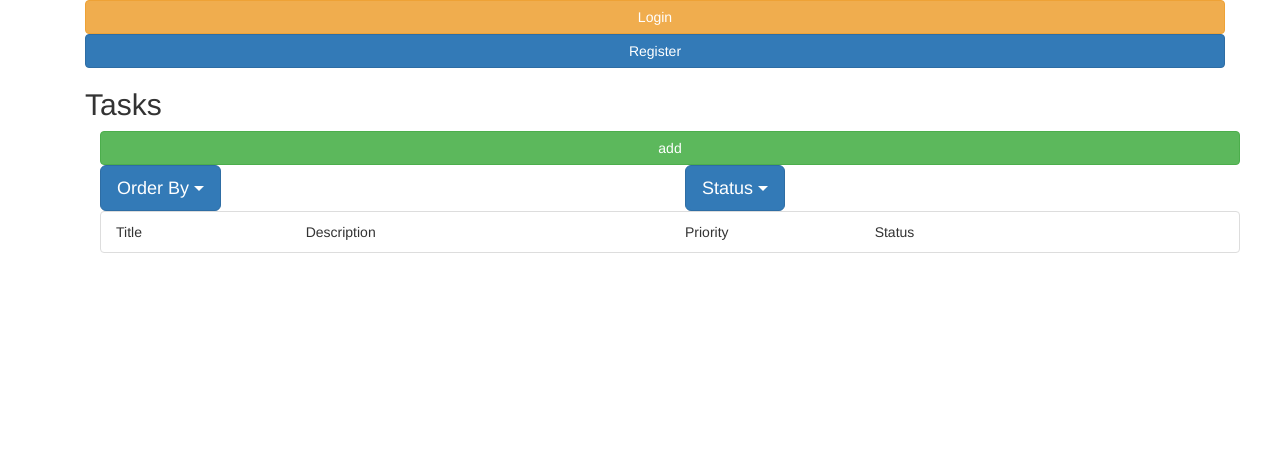
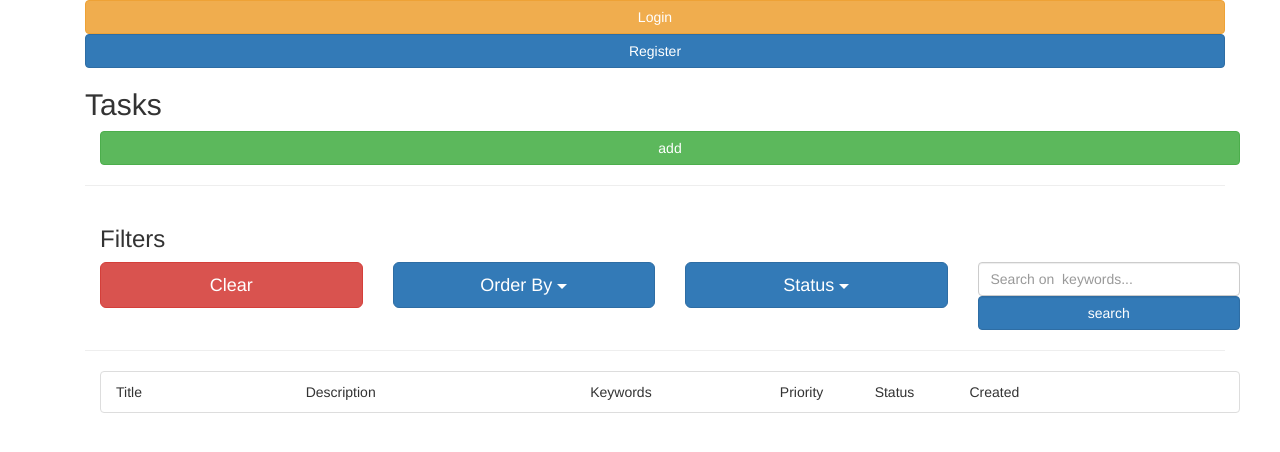
Before and after one commit to CchOOlak/todo, a Django app: page / in a window 1280 px wide. Shown: the part 124-576 px from the top of the page. Run offline with Django 4.2, Linux system fonts and the light colour scheme; data that the repository does not hold is empty; some libraries are stand-ins or nearby versions.

Commit message:
search functionality implemented

```diff
--- a/core/filters.py
+++ /dev/null
@@ -1,15 +0,0 @@
-from rest_framework.filters import OrderingFilter
-
-
-class TaskOrderingFilter(OrderingFilter):
-    allowed_custom_filters = ['created_at', '-created_at', '-priority', 'priority',]
-
-    def get_ordering(self, request, queryset, view):
-        param = request.query_params.get(self.ordering_param)
-        if param and param in self.allowed_custom_filters:
-            return param
-        return '-created_at'
-
-    def filter_queryset(self, request, queryset, view):
-        ordering = self.get_ordering(request, queryset, view)
-        return queryset.order_by(ordering)
--- a/core/views/task.py
+++ b/core/views/task.py
@@ -1,11 +1,10 @@
 from django.shortcuts import redirect, render
 
-from rest_framework import mixins, viewsets
+from rest_framework import mixins, viewsets, filters
 from django_filters.rest_framework import DjangoFilterBackend
 
 from core.models import Task
 from core.serializers import TaskSerializer
-from core.filters import TaskOrderingFilter
 from core.permissions import IsOwnerPermission
 
 
@@ -17,8 +16,12 @@ class TaskViewSet(viewsets.GenericViewSet,
                   mixins.UpdateModelMixin):
     serializer_class = TaskSerializer
     permission_classes = [IsOwnerPermission,]
-    filter_backends = (DjangoFilterBackend, TaskOrderingFilter,)
+
+    filter_backends = (DjangoFilterBackend, filters.SearchFilter, filters.OrderingFilter)
     filterset_fields = ('priority', 'status',)
+    search_fields = ['keywords']
+    ordering_fields = ['created_at', 'priority']
+    ordering = ['id']
 
     def get_queryset(self):
         if self.request.user.is_authenticated:
--- a/templates/index.html
+++ b/templates/index.html
@@ -3,16 +3,14 @@
   {% if user.is_authenticated %}
     <div class="container">
       <h2 class="text-center">Hello, {{ user.username }} !</h2>
-      <a class="btn btn-warning full-btn"
-         href="{% url 'logout' %}">Logout</a>
+      <a class="btn btn-warning full-btn" href="{% url 'logout' %}">Logout</a>
     </div>
   {% else %}
     <div class="container">
       <a class="btn btn-warning full-btn" href="{% url 'login' %}">Login</a>
     </div>
     <div class="container">
-      <a class="btn btn-primary full-btn"
-         href="{% url 'register-view' %}">Register</a>
+      <a class="btn btn-primary full-btn" href="{% url 'register-view' %}">Register</a>
     </div>
   {% endif %}
   <style>
@@ -21,59 +19,108 @@
         border-left: 1px dashed #333;
     }
   </style>
-
   <div class="container">
     <h2>Tasks</h2>
-
     <div class="container">
       <a class="btn btn-success full-btn" href="{% url 'tasks-view-add' %}">add</a>
     </div>
-
+    <hr>
     <div class="container">
+      <h3>Filters</h3>
       <div class="row">
-        <div class="col-lg-6">
+        <div class="col-lg-3">
+          <a class="btn btn-danger btn-lg full-btn" href="{% url 'index' %}">Clear</a>
+          <br>
+        </div>
+        <div class="col-lg-3">
           <div class="dropdown">
-            <button class="btn btn-primary btn-lg dropdown-toggle" role="button" id="dropdownMenuButton" data-toggle="dropdown" aria-haspopup="true" aria-expanded="false">Order By    <span class="caret"></span></button>
+            <button class="btn btn-primary btn-lg dropdown-toggle full-btn"
+                    role="button"
+                    id="dropdownMenuButton"
+                    data-toggle="dropdown"
+                    aria-haspopup="true"
+                    aria-expanded="false">
+              Order By    <span class="caret"></span>
+            </button>
             <ul class="dropdown-menu" aria-labelledby="dropdownMenuButton">
-              <li><a class="dropdown-item" href="{% url 'index' %}?ordering=-created_at">Date - Desc</a></li>
-              <li><a class="dropdown-item" href="{% url 'index' %}?ordering=created_at">Date - Asc</a></li>
-              <li><a class="dropdown-item" href="{% url 'index' %}?ordering=-priority">Priority - Desc</a></li>
-              <li><a class="dropdown-item" href="{% url 'index' %}?ordering=priority">Priority - Asc</a></li>
+              <li>
+                <a class="dropdown-item" href="{% url 'index' %}?ordering=-created_at">Date - Desc</a>
+              </li>
+              <li>
+                <a class="dropdown-item" href="{% url 'index' %}?ordering=created_at">Date - Asc</a>
+              </li>
+              <li>
+                <a class="dropdown-item" href="{% url 'index' %}?ordering=-priority">Priority - Desc</a>
+              </li>
+              <li>
+                <a class="dropdown-item" href="{% url 'index' %}?ordering=priority">Priority - Asc</a>
+              </li>
             </ul>
           </div>
         </div>
-        <div class="col-lg-6">
+        <div class="col-lg-3">
           <div class="dropdown">
-            <button class="btn btn-primary btn-lg dropdown-toggle" role="button" id="dropdownMenuButton2" data-toggle="dropdown" aria-haspopup="true" aria-expanded="false">Status     <span class="caret"></span></button>
+            <button class="btn btn-primary btn-lg dropdown-toggle full-btn"
+                    role="button"
+                    id="dropdownMenuButton2"
+                    data-toggle="dropdown"
+                    aria-haspopup="true"
+                    aria-expanded="false">
+              Status     <span class="caret"></span>
+            </button>
             <ul class="dropdown-menu" aria-labelledby="dropdownMenuButton2">
-              <li><a class="dropdown-item" href="{% url 'index' %}?status=0">Inactive</a></li>
-              <li><a class="dropdown-item" href="{% url 'index' %}?status=1">Todo</a></li>
-              <li><a class="dropdown-item" href="{% url 'index' %}?status=2">In Progress</a></li>
-              <li><a class="dropdown-item" href="{% url 'index' %}?status=3">Done</a></li>
+              <li>
+                <a class="dropdown-item" href="{% url 'index' %}?status=0">Inactive</a>
+              </li>
+              <li>
+                <a class="dropdown-item" href="{% url 'index' %}?status=1">Todo</a>
+              </li>
+              <li>
+                <a class="dropdown-item" href="{% url 'index' %}?status=2">In Progress</a>
+              </li>
+              <li>
+                <a class="dropdown-item" href="{% url 'index' %}?status=3">Done</a>
+              </li>
             </ul>
           </div>
         </div>
+        <div class="col-lg-3">
+          <form class="form-class" action="{% url 'index' %}" method="get">
+            <input class="form-control textbox"
+                   name="search"
+                   type="text"
+                   placeholder="Search on  keywords...">
+            <input class="btn btn-primary form-control full-btn"
+                   type="submit"
+                   value="search"
+                   id="submit-id-submit-search">
+          </form>
+        </div>
       </div>
     </div>
-
+    <hr>
     <ul class="list-group">
       <div class="container">
         <li class="list-group-item list-group-item-secondary">
           <div class="row">
             <div class="col-lg-2">Title</div>
-            <div class="col-lg-4">Description</div>
-            <div class="col-lg-2">Priority</div>
-            <div class="col-lg-2">Status</div>
+            <div class="col-lg-3">Description</div>
+            <div class="col-lg-2">Keywords</div>
+            <div class="col-lg-1">Priority</div>
+            <div class="col-lg-1">Status</div>
+            <div class="col-lg-2">Created</div>
           </div>
         </li>
         {% for task in tasks %}
           <li class="list-group-item">
             <div class="row">
               <div class="col-lg-2">{{ task.title }}</div>
-              <div class="col-lg-4">{{ task.description }}</div>
-              <div class="col-lg-2">{{ task.priority }}</div>
-              <div class="col-lg-2 status_color_{{ task.status }}">{{ task.status }}</div>
-              <a class="col-lg-2 btn btn-warning edit-btn"
+              <div class="col-lg-3">{{ task.description }}</div>
+              <div class="col-lg-2">{{ task.keywords }}</div>
+              <div class="col-lg-1 priority_color_{{ task.priority }}">{{ task.priority }}</div>
+              <div class="col-lg-1">{{ task.status }}</div>
+              <div class="col-lg-2">{{ task.created_at }}</div>
+              <a class="col-lg-1 btn btn-warning edit-btn"
                  href="{% url 'tasks-view' pk=task.id %}">edit</a>
             </div>
           </li>
```
